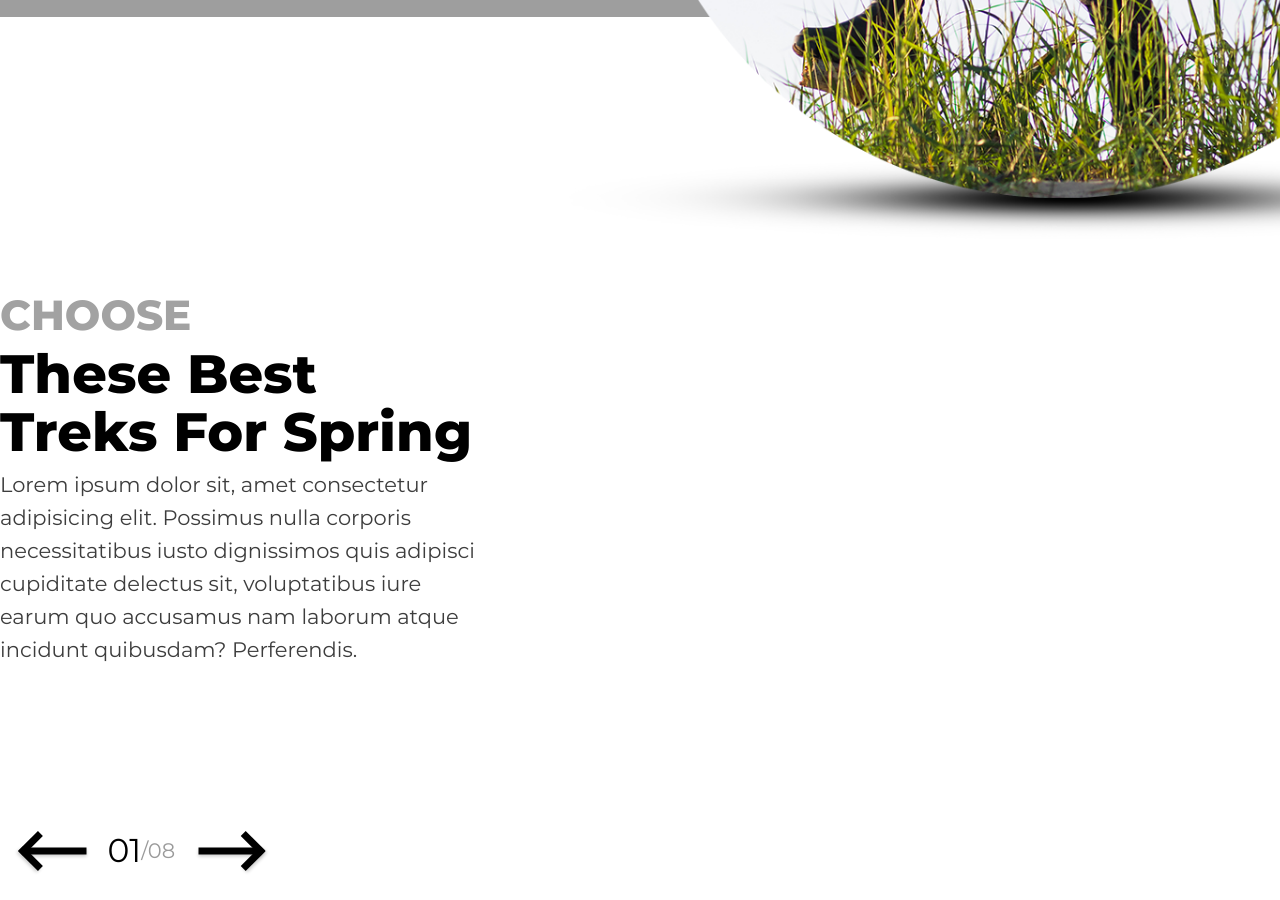
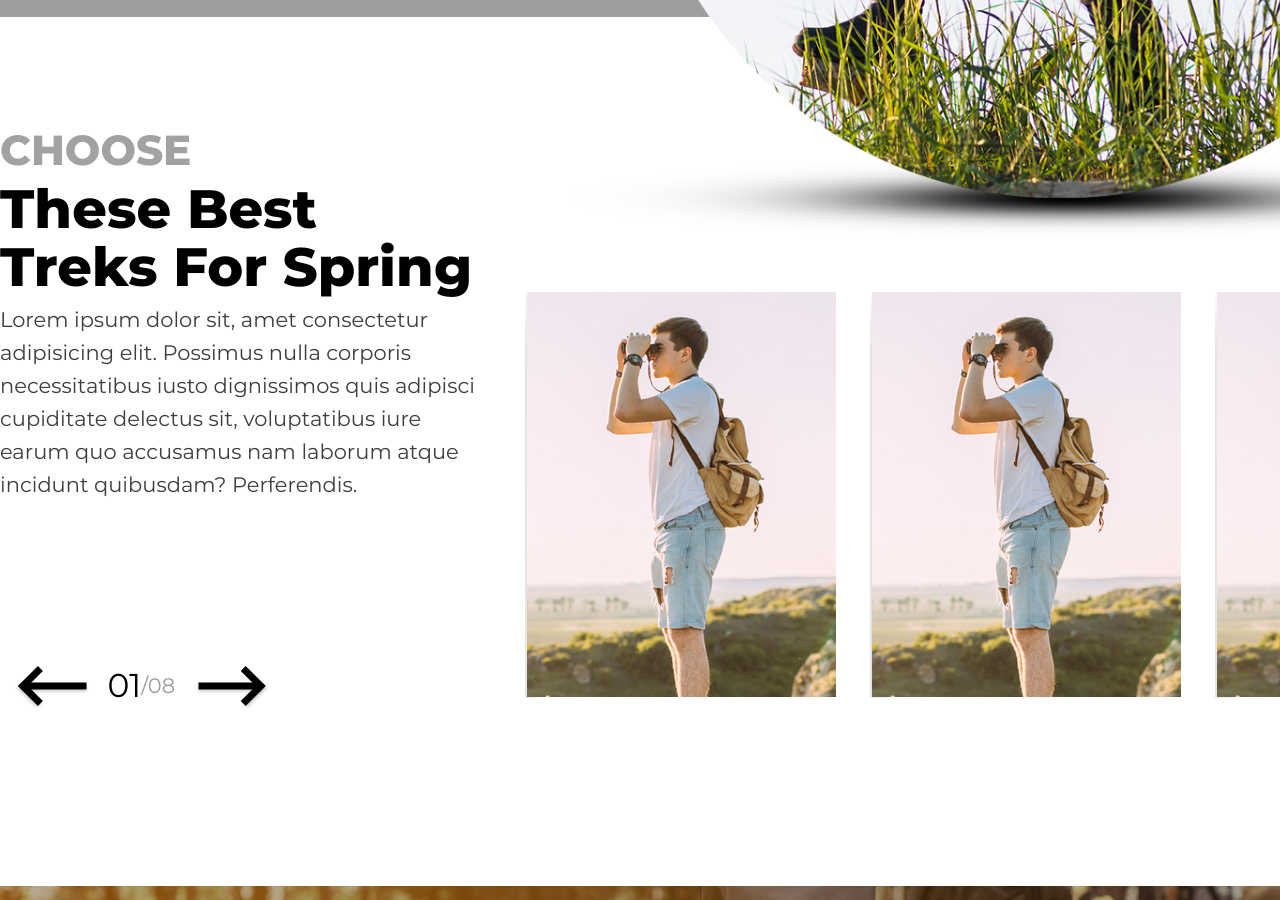
Before and after one commit to rwcalinin/hiking-company, a website built with webpack: page src/index.html in a window 1280 px wide. Shown: the part 760-1660 px from the top of the page. Built offline with nearby package versions, Linux system fonts and the light colour scheme; grey boxes are pictures that could not be loaded; files whose address does not match are found by name.

Commit message:
layout ready

```diff
--- a/src/index.html
+++ b/src/index.html
@@ -68,14 +68,14 @@
                 <div class="choose__gallery">
 
                     <div class="choose__gallery-inner">
-                        <img src="" alt="">
-                        <img src="" alt="">
-                        <img src="" alt="">
-                        <img src="" alt="">
-                        <img src="" alt="">
-                        <img src="" alt="">
-                        <img src="" alt="">
-                        <img src="" alt="">
+                        <img src="img/slide-img.jpg" alt="">
+                        <img src="img/slide-img.jpg" alt="">
+                        <img src="img/slide-img.jpg" alt="">
+                        <img src="img/slide-img.jpg" alt="">
+                        <img src="img/slide-img.jpg" alt="">
+                        <img src="img/slide-img.jpg" alt="">
+                        <img src="img/slide-img.jpg" alt="">
+                        <img src="img/slide-img.jpg" alt="">
                     </div>
 
                 </div>
--- a/src/sass/modules/_choose.scss
+++ b/src/sass/modules/_choose.scss
@@ -1,13 +1,17 @@
 .choose {
     .container {
-
+        display: flex;
     }
 
     // ! LEFT BLOCK -------
 
     // ? TOP-LEFT -------
     &__content {
+        min-width: 475px;
         max-width: 475px;
+        margin-right: 50px;
+        position: relative;
+        top: -165px;
     }
 
     &__subtitle {
@@ -51,4 +55,22 @@
     // ? --------------
 
     // ! ----------------
+
+    // ! RIGHT BLOCK
+    // ? GALLERY
+
+    &__gallery {
+        max-width: 1375px;
+    }
+    &__gallery-inner {
+        display: flex;
+        overflow: hidden;
+        img {
+            margin-right: 34px;
+            height: 100%;
+        }
+    }
+
+    // ? --------------
+    // ! --------------
 }
--- a/src/sass/modules/_org.scss
+++ b/src/sass/modules/_org.scss
@@ -1,6 +1,6 @@
 .org {
     height: 350px;
-    background: url('../../img/largest-hiking-background.jpg') 100%/cover;
+    background: url('../../img/largest-hiking-background.jpg') center (center/cover) no-repeat;
     display: flex;
     justify-content: center;
     align-items: center;
--- a/src/sass/modules/_promo.scss
+++ b/src/sass/modules/_promo.scss
@@ -1,5 +1,5 @@
 .promo {
-    background: url('../../img/hills.png') 100%/cover;
+    background: url('../../img/hills.png') center (center/cover) no-repeat;
     height: 777px;
     padding: 20px 75px;
     margin-bottom: 275px;
```
Also changed, not shown: dist/css/style.css, dist/img/slide-img.jpg (added), dist/index.html, src/img/slide-img.jpg (added).
